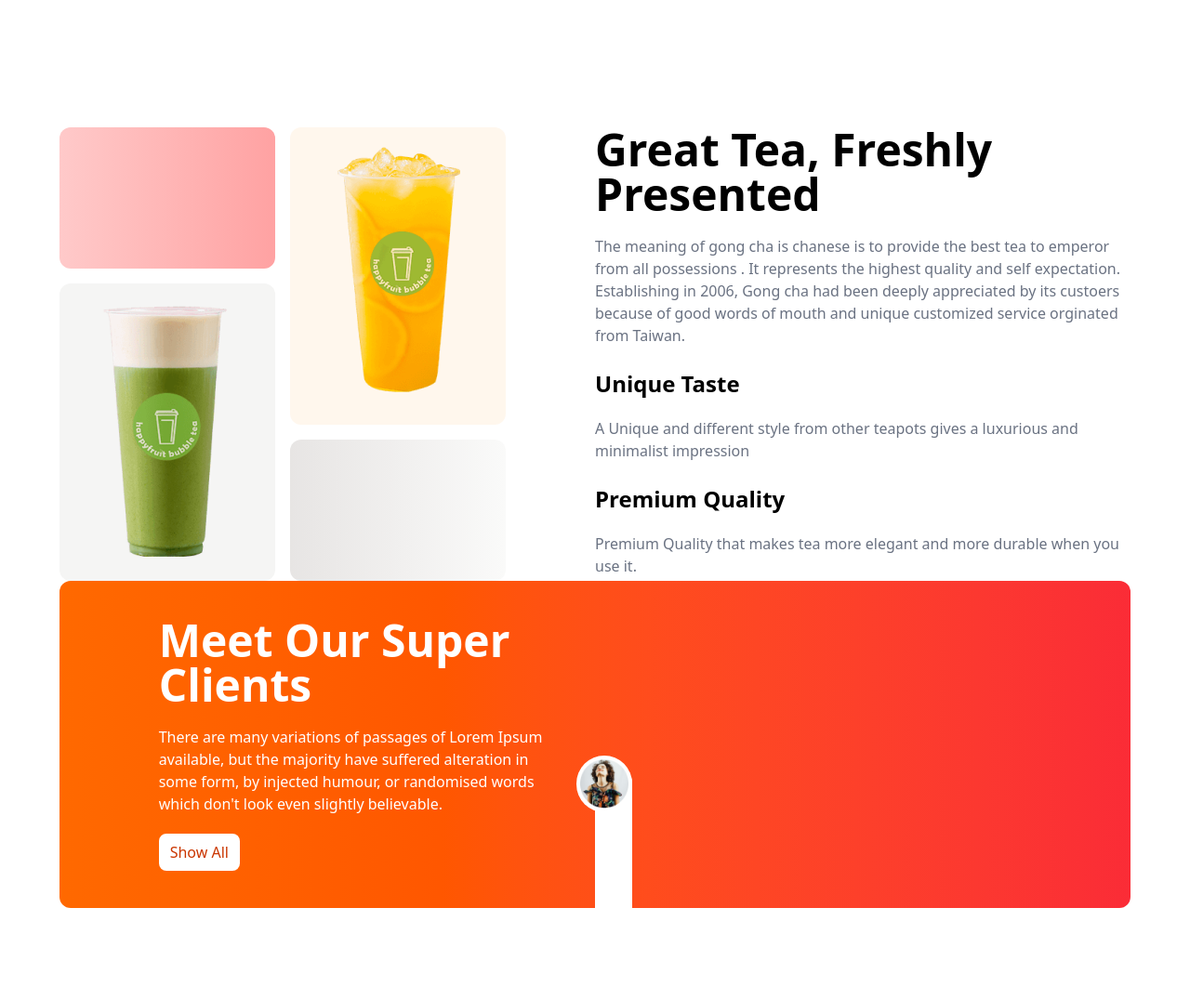
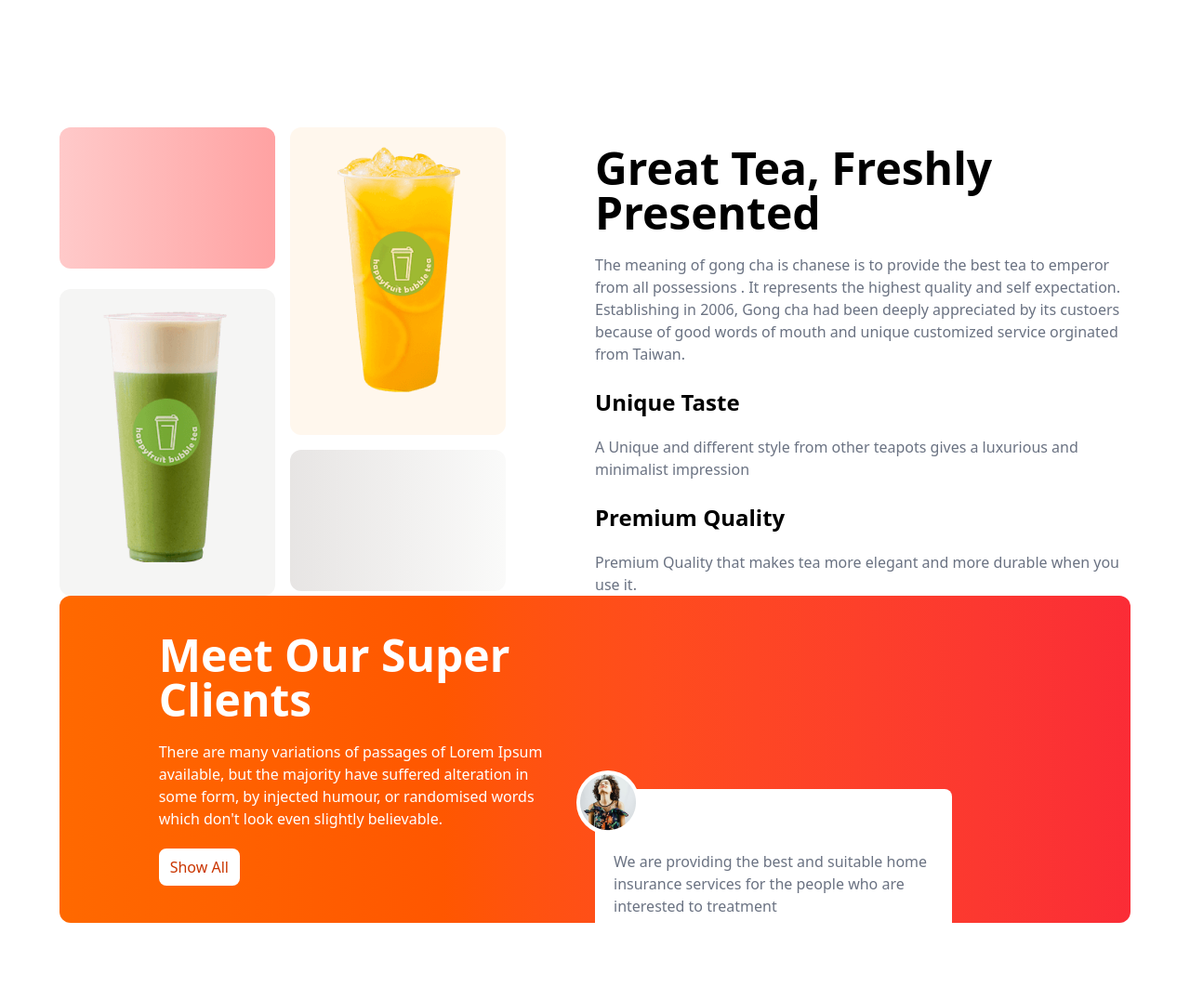
Before and after one commit to Shaikats/tea-house, a plain HTML site: page index.html in a window 1280 px wide. Shown: the part 1060-2136 px from the top of the page at 93% size. Drawn offline with nearby package versions, Linux system fonts and the light colour scheme.

Commit message:
Responsive 01

```diff
--- a/index.html
+++ b/index.html
@@ -21,7 +21,7 @@
 
 <body>
     <!-- Main Content -->
-    <main class="max-w-screen-xl mx-auto px-16 ">
+    <main class="max-w-screen-xl mx-auto px-8 md:px-16 ">
         <!-- Header Section -->
         <header class="lg:flex pt-10 mb-20">
             <!-- Text Content -->
@@ -30,8 +30,7 @@
                     tea time at The Tea House</h1>
                 <p class="text-xl text-gray-500 w-3/4">Tea and Botanical Solutions Supplier Give Optimum Satisfaction To Your
                     Taste Buds.</p>
-                <button
-                    class="h-10 w-40 font-bold rounded-lg  bg-linear-to-r from-orange-400 to-red-500 text-white">Explore
+                <button class="h-10 w-40 font-bold rounded-lg  bg-linear-to-r from-orange-400 to-red-500 text-white">Explore
                     More <i class="fa-solid fa-arrow-right -rotate-45"></i></button>
             </div>
 
@@ -128,7 +127,7 @@
           </div>
           <!-- Text Column -->
            <div>
-            <h2 class="text-5xl font-bold mb-5 ">Great Tea, Freshly Presented</h2>
+            <h2 class="text-5xl font-bold mb-5 mt-5 ">Great Tea, Freshly Presented</h2>
             <P class="text-gray-500">The meaning of gong cha is chanese is to provide the best tea to emperor from all possessions . It represents the highest quality and self expectation. Establishing in 2006, Gong cha had been deeply appreciated by its custoers  because of good words of mouth and unique customized service orginated from Taiwan.</P>
             <br>
             <H4 class="text-2xl font-bold mb-5">Unique Taste</H4>
@@ -173,6 +172,10 @@
         <img class="p-1" src="./images/client.png" alt="" />
       </div>
       <div>
+        <p class="text-gray-500 mb-5">
+            We are providing the best and suitable home insurance
+            services for the people who are interested to treatment
+          </p>
 
     </main>
 </body>
```
